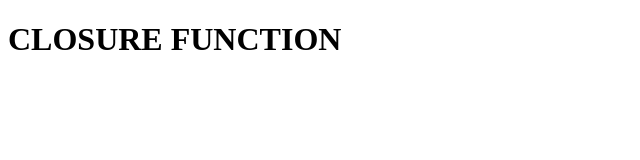
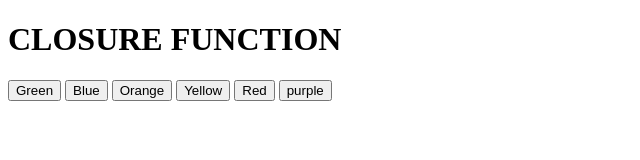
Before and after one commit to shoaibkhan-dev/js_practice_07, a plain HTML site: page index.html in a window 1280 px wide. Shown: the whole page, without its empty margins (0-640 px from the left). Drawn offline with Linux system fonts and the light colour scheme.

Commit message:
add files to js practice 7

```diff
--- a/app.js
+++ b/app.js
@@ -0,0 +1,30 @@
+// function clickHandler(color){
+// // document.body.style.backgroundColor = `${color}`
+
+//     return function (){
+//         document.body.style.backgroundColor = `${color}`
+//     }
+
+// }
+// document.getElementById("green").onclick = clickHandler("green")
+// document.getElementById("blue").onclick = clickHandler("blue")
+// document.getElementById("orange").onclick = clickHandler("orange")
+// document.getElementById("yellow").onclick = clickHandler("yellow")
+// document.getElementById("red").onclick = clickHandler("red")
+
+function clickHandler(color){
+    // document.body.style.backgroundColor = `${color}`
+
+    return function (){
+      document.body.style.backgroundColor = `${color}`
+    }
+  }
+
+  document.getElementById("orange").onclick = clickHandler("orange");
+  document.getElementById("green").onclick = clickHandler("green");
+  document.getElementById("red").onclick = clickHandler("red");
+  document.getElementById("blue").onclick = clickHandler("blue");
+  document.getElementById("purple").onclick = clickHandler("purple");
+  document.getElementById("yellow").onclick = clickHandler("yellow");
+  document.getElementById("silver").onclick = clickHandler("silver");
+  document.getElementById("black").onclick = clickHandler("black")
--- a/index.html
+++ b/index.html
@@ -7,6 +7,12 @@
 </head>
 <body>
     <h1>CLOSURE FUNCTION</h1>
+    <button id="green">Green</button>
+    <button id="blue">Blue</button>
+    <button id="orange">Orange</button>
+    <button id="yellow">Yellow</button>
+    <button id="red">Red</button>
+    <button id="purple">purple</button>
 
 
     <script src="app.js"></script>
```
